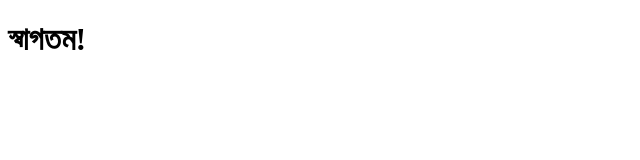
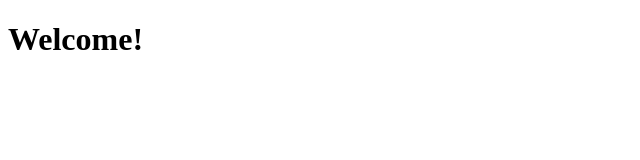
Before and after one commit to Devasis0055/My-First-Project-, a plain HTML site: page index.html in a window 1280 px wide. Shown: the whole page, without its empty margins (0-640 px from the left). Drawn offline with Linux system fonts and the light colour scheme.

Commit message:
Update index.html

```diff
--- a/index.html
+++ b/index.html
@@ -6,6 +6,6 @@
   <title>আমার ওয়েবসাইট</title>
 </head>
 <body>
-  <h1>স্বাগতম!</h1>
+  <h1>Welcome!</h1>
 </body>
 </html>
```
